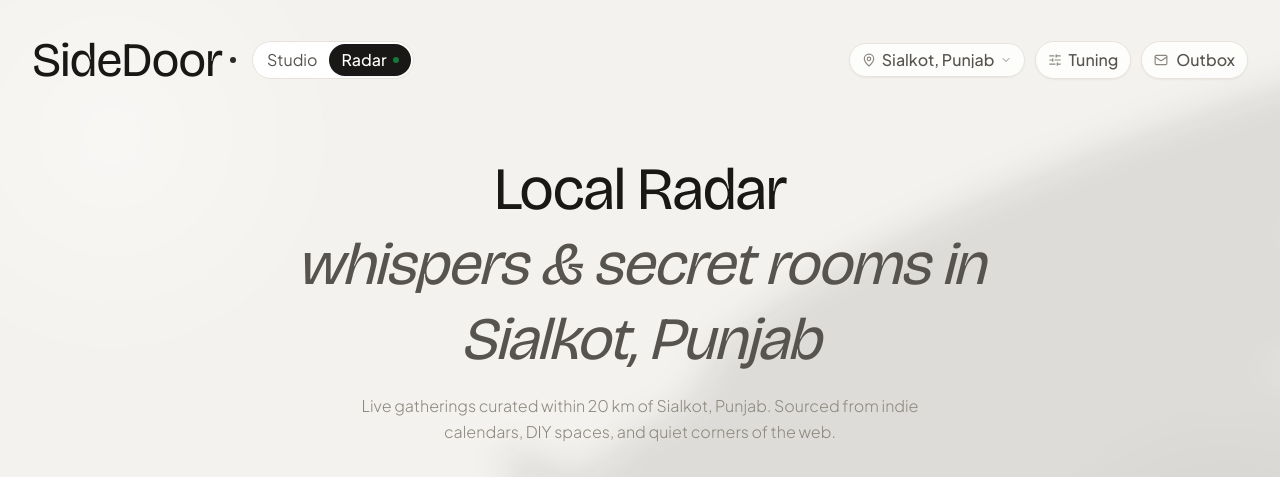
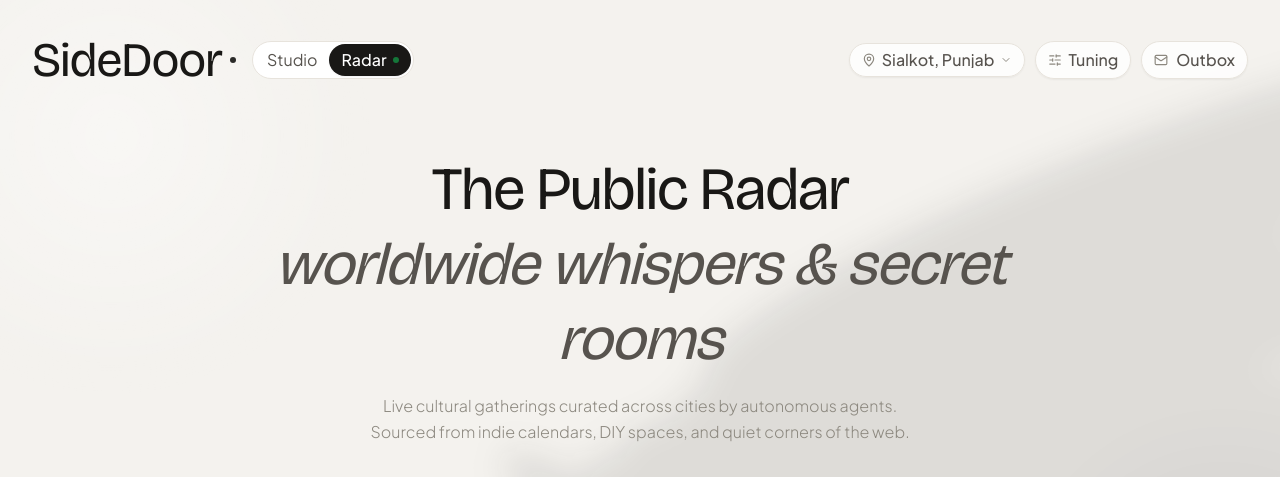
Before and after one commit to 1ewig/sidedoor-convex, a Next.js app: page /radar in a window 1280 px wide. Shown: the top 477 px of the page. Built offline with nearby package versions, Linux system fonts and the light colour scheme; no server answers.

Commit message:
feat: configure Radar as a global unearthings wire streaming from Convex

```diff
--- a/src/app/radar/page.client.tsx
+++ b/src/app/radar/page.client.tsx
@@ -19,7 +19,6 @@ import { ScoutFilterDrawer } from '@/components/drawers/ScoutFilterDrawer';
 import { LocationPinModal } from '@/components/location/LocationPinModal';
 import { EventDetailModal } from '@/components/discovery/EventDetailModal';
 import { LocalEvent } from '@/types';
-import { matchesSearchFilters } from '@/lib/discovery/filters';
 
 export function RadarPageClient() {
   const [searchQuery, setSearchQuery] = useState('');
@@ -33,13 +32,11 @@ export function RadarPageClient() {
   const isFilterDrawerOpen = useScoutFilterStore((state) => state.isFilterDrawerOpen);
   const setFilterDrawerOpen = useScoutFilterStore((state) => state.setFilterDrawerOpen);
 
-  const radiusKm = filters.radiusKm || 20;
-
   const { isConfigured } = useConvexConfig();
   const localScoutedEvents = useEventStore((state) => state.scoutedEvents);
   const updateEventOutreachStatus = useEventStore((state) => state.updateEventOutreachStatus);
 
-  // Global unearthings query from Convex
+  // Global unearthings query from Convex (Option A: Global Cultural Wire)
   const convexEvents = useQuery(
     api.events.list,
     isConfigured ? { limit: 100 } : 'skip'
@@ -95,12 +92,22 @@ export function RadarPageClient() {
     });
   }, [allEvents, location.coordinates]);
 
-  // Apply ScoutFilterDrawer filters (radius, category, onlyFree, minScore) + search query
+  // Global Radar Filter: Streams worldwide events with category, score, admission, and search filters
   const filteredEvents = useMemo(() => {
     return localizedEvents
       .filter((event) => {
-        // Evaluate against active ScoutFilterDrawer settings
-        if (!matchesSearchFilters(event, filters)) {
+        // Category Filter
+        if (filters.category !== 'all' && event.category !== filters.category) {
+          return false;
+        }
+
+        // Free Only Filter
+        if (filters.onlyFree && !event.isFree) {
+          return false;
+        }
+
+        // Vibe Match Threshold
+        if (event.matchScore < filters.minScore) {
           return false;
         }
 
@@ -119,13 +126,7 @@ export function RadarPageClient() {
 
         return true;
       })
-      .sort((a, b) => {
-        // Sort closest first, then by match score
-        if (typeof a.distanceKm === 'number' && typeof b.distanceKm === 'number') {
-          return a.distanceKm - b.distanceKm;
-        }
-        return b.matchScore - a.matchScore;
-      });
+      .sort((a, b) => b.matchScore - a.matchScore);
   }, [localizedEvents, filters, searchQuery]);
 
   const handleSendAgentMail = (event: LocalEvent) => {
@@ -151,7 +152,7 @@ export function RadarPageClient() {
       {/* Ambient Leaf Shadow Overlay */}
       <ShadowOverlay />
 
-      {/* Header with Active Radar Tab & Area Anchor */}
+      {/* Header with Active Radar Tab */}
       <Header
         currentTab="radar"
         onOpenDrawer={() => setIsDrawerOpen(true)}
@@ -165,12 +166,9 @@ export function RadarPageClient() {
         locationError={locationError}
       />
 
-      {/* Main Area Radar Content */}
+      {/* Main Global Radar Content */}
       <main className="relative z-10 w-full flex-1">
-        <RadarHero
-          locationLabel={location.label}
-          radiusKm={radiusKm}
-        />
+        <RadarHero />
 
         <RadarFilterBar
           searchQuery={searchQuery}
@@ -185,8 +183,6 @@ export function RadarPageClient() {
           isLoading={isLoading}
           onSelectEvent={(event) => setSelectedEvent(event)}
           onResetFilters={handleResetFilters}
-          locationLabel={location.label}
-          radiusKm={radiusKm}
         />
       </main>
 
@@ -212,7 +208,7 @@ export function RadarPageClient() {
         isOpen={isMapModalOpen}
         onClose={() => setIsMapModalOpen(false)}
         currentLocation={location}
-        radiusKm={radiusKm}
+        radiusKm={filters.radiusKm || 20}
         onLocateMe={locateMe}
         onConfirm={(label, coordinates, newRadius) => {
           setCustomLocation(label, coordinates);
--- a/src/components/radar/RadarGrid.tsx
+++ b/src/components/radar/RadarGrid.tsx
@@ -10,8 +10,6 @@ interface RadarGridProps {
   isLoading: boolean;
   onSelectEvent: (event: LocalEvent) => void;
   onResetFilters: () => void;
-  locationLabel?: string;
-  radiusKm?: number;
 }
 
 export function RadarGrid({
@@ -19,14 +17,7 @@ export function RadarGrid({
   isLoading,
   onSelectEvent,
   onResetFilters,
-  locationLabel,
-  radiusKm = 20,
 }: RadarGridProps) {
-  const displayLocation =
-    locationLabel && locationLabel !== 'Detecting location...'
-      ? locationLabel
-      : 'your area';
-
   if (isLoading) {
     return (
       <div className="relative z-10 w-full max-w-4xl mx-auto px-4 sm:px-6 pb-20">
@@ -49,10 +40,10 @@ export function RadarGrid({
           <Compass className="w-6 h-6" />
         </div>
         <h3 className="font-serif text-[var(--text-lg)] text-[var(--theme-text-primary)] mb-2">
-          No gatherings found within {radiusKm} km of {displayLocation}
+          No gatherings match this radar angle
         </h3>
         <p className="text-[var(--text-xs)] text-[var(--theme-text-muted)] max-w-sm mx-auto mb-6 leading-[var(--leading-relaxed)]">
-          The radar only displays gatherings in your immediate area. You can expand your radius in Tuning or dispatch an autonomous scout from the Studio to uncover local happenings.
+          Try clearing your search query or adjusting your filters in Tuning, or launch a scout in the Studio to discover new happenings.
         </p>
         <div className="flex items-center justify-center gap-3">
           <button
@@ -67,7 +58,7 @@ export function RadarGrid({
             href="/main"
             className="inline-flex items-center gap-1.5 px-4 py-2 rounded-full bg-[var(--theme-text-primary)] text-[var(--theme-bg-surface)] hover:opacity-90 text-[var(--text-xs)] font-medium transition-all shadow-xs"
           >
-            <span>Scout My Area</span>
+            <span>Launch Studio Scout</span>
             <ArrowUpRight className="w-3.5 h-3.5" />
           </Link>
         </div>
--- a/src/components/radar/RadarHero.tsx
+++ b/src/components/radar/RadarHero.tsx
@@ -1,31 +1,18 @@
 'use client';
 
-interface RadarHeroProps {
-  locationLabel?: string;
-  radiusKm?: number;
-}
-
-export function RadarHero({
-  locationLabel,
-  radiusKm = 20,
-}: RadarHeroProps) {
-  const displayLocation =
-    locationLabel && locationLabel !== 'Detecting location...'
-      ? locationLabel
-      : 'your area';
-
+export function RadarHero() {
   return (
     <section className="relative z-10 w-full max-w-4xl mx-auto text-center pt-8 pb-8 px-4 sm:px-6">
       {/* Editorial Headline */}
       <h1 className="font-serif text-4xl sm:text-5xl md:text-6xl text-[var(--theme-text-primary)] tracking-tight leading-[var(--leading-tight)] mb-4">
-        Local Radar <br />
+        The Public Radar <br />
         <span className="font-serif italic font-normal text-[var(--theme-text-secondary)]">
-          whispers & secret rooms in {displayLocation}
+          worldwide whispers & secret rooms
         </span>
       </h1>
 
       <p className="text-[var(--text-sm)] text-[var(--theme-text-muted)] max-w-xl mx-auto leading-[var(--leading-relaxed)] font-light">
-        Live gatherings curated within {radiusKm} km of {displayLocation}. Sourced from indie calendars, DIY spaces, and quiet corners of the web.
+        Live cultural gatherings curated across cities by autonomous agents. Sourced from indie calendars, DIY spaces, and quiet corners of the web.
       </p>
     </section>
   );
```
